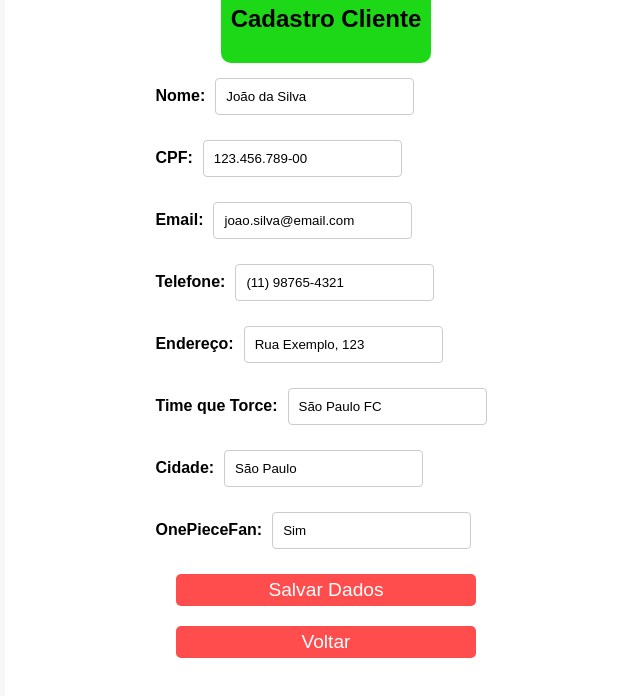
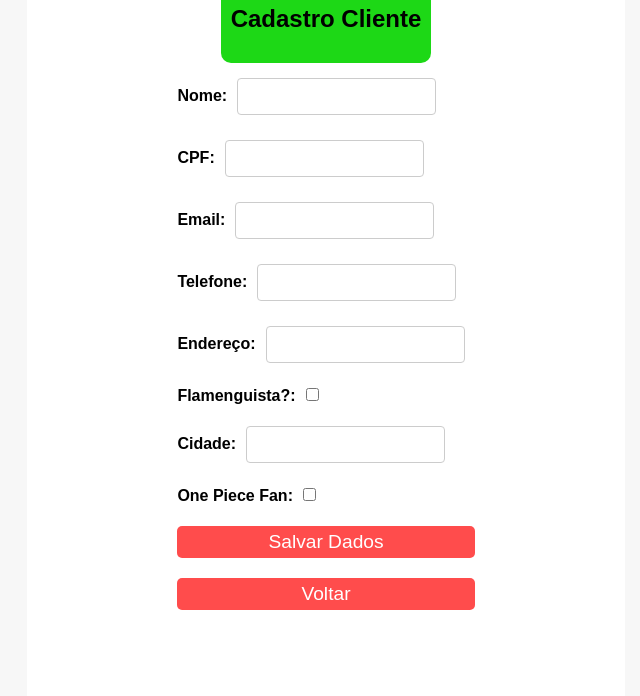
Before and after one commit to Icarogib/DISBDPerf, a React (Create React App) app: page /cadastrar_cliente in a window 1280 px wide. Shown: the top 696 px of the page, without its empty margins (314-954 px from the left). Built offline with nearby package versions, Linux system fonts and the light colour scheme.

Commit message:
maioria das telas ate adicionar estoque funcionando

```diff
--- a/src/App.js
+++ b/src/App.js
@@ -20,6 +20,8 @@ import VendedorClienteListar from './components/VendedorClienteListar'
 import VendedorEstoque from './components/VendedorEstoque'
 import VendedorEstoqueAlterar from './components/VendedorEstoqueAlterar'
 import VendedorEstoqueCadastrar from './components/VendedorEstoqueCadastrar'
+import VendedorEstoqueListar from './components/VendedorEstoqueListar'
+import VendedorEstoqueRemover from './components/VendedorEstoqueRemover'
 
 //import ClienteList from './components/listaClientes'; // Ajuste o caminho conforme necessário
 //esse import listaclientes eh para o comentado abaixo.
@@ -52,6 +54,8 @@ function App() {
           <Route path="/vendedor_dashboard" element={<AppHomeVendedor/>} />
           <Route path="/gerenciar_cliente" element={<VendedorCliente/>} />
           <Route path="/cadastrar_cliente" element={<VendedorClienteCadastrar/>} />
+          <Route path="/listar_produtos" element={<VendedorEstoqueListar/>} />
+          <Route path="/remover_produto" element={<VendedorEstoqueRemover/>} />
           <Route path="/remover_cliente" element={<VendedorClienteRemover/>} />
           <Route path="/listar_clientes" element={<VendedorClienteListar/>} />
           <Route path="/gerenciar_estoque" element={<VendedorEstoque/>} />
--- a/src/components/AppHomeVendedor.js
+++ b/src/components/AppHomeVendedor.js
@@ -46,7 +46,6 @@ function AppHomeVendedor() {
       <div className="button_clientes">
       <button onClick={() => navigate('/gerenciar_cliente')}>Gerenciar Clientes</button>
         <button onClick={() => navigate('/gerenciar_estoque')}>Gerenciar Estoque</button>
-        <button onClick={() => navigate('/autorizar_pedido')}>Gerenciar Pedidos</button>
         <button onClick={() => navigate('/')}>Sair</button>
         </div>
       </div>
--- a/src/components/LoginCliente.js
+++ b/src/components/LoginCliente.js
@@ -21,7 +21,7 @@ function LoginCliente() {
           // Armazena o CPF no localStorage após login bem-sucedido
           localStorage.setItem('clienteCpf', cpf);
           localStorage.setItem('clienteID', response.data.cliente.id);
-          console.log('data: ', response.data);
+          //console.log('data: ', response.data);
           navigate('/cliente_dashboard');
         } else {
           // Se a autenticação falhar, exibe a mensagem de erro
--- a/src/components/LoginVendedor.js
+++ b/src/components/LoginVendedor.js
@@ -34,7 +34,7 @@ function LoginVendedor() {
 
   return (
     <div className="login-container">
-      <h2>Login de Cliente</h2>
+      <h2>Login de Vendedor</h2>
       <input
         type="text"
         placeholder="Digite seu CPF"
--- a/src/components/VendedorClienteCadastrar.js
+++ b/src/components/VendedorClienteCadastrar.js
@@ -4,30 +4,32 @@ import '../App.css';
 import { useNavigate } from 'react-router-dom';
 
 function CadastrarClientes() {
+  // Inicializa dadosCliente com um objeto contendo as propriedades esperadas
   const [dadosCliente, setDadosCliente] = useState({
-    nome: 'João da Silva',
-    cpf: '123.456.789-00',
-    email: 'joao.silva@email.com',
-    telefone: '(11) 98765-4321',
-    endereco: 'Rua Exemplo, 123',
-    timeTorce: 'São Paulo FC',
-    cidade: 'São Paulo',
-    onePieceFan: 'Sim',
+    nome: '',
+    cpf: '',
+    email: '',
+    telefone: '',
+    endereco: '',
+    cidade: '',
+    torce_fla: false,
+    onepiece: false,
   });
 
-  const [editando, setEditando] = useState(true); // Estado para saber se o usuário está em modo de edição
+  const [editando, setEditando] = useState(true);
   const navigate = useNavigate();
 
-  // Função para salvar as alterações
+  // Função para salvar os dados do cliente
   const handleSalvar = async () => {
     try {
       // Fazendo a requisição POST para salvar os dados do cliente no backend
-      const response = await axios.post('https://api.exemplo.com/clientes', dadosCliente); // Ajuste a URL para o seu backend
+      console.log(dadosCliente);
+      const response = await axios.post('http://localhost:3001/cliente', dadosCliente);
       console.log('Dados salvos com sucesso:', response.data);
 
       setEditando(false);
       alert('Dados atualizados com sucesso!');
-      navigate('/dados_pessoais');
+      navigate('/vendedor_dashboard');
     } catch (error) {
       console.error('Erro ao salvar dados:', error);
       alert('Ocorreu um erro ao salvar os dados. Tente novamente.');
@@ -83,12 +85,13 @@ function CadastrarClientes() {
               dadosCliente.endereco
             )}
           </p>
-          <p><strong>Time que Torce:</strong>
-            {editando ? (
-              <input type="text" name="timeTorce" value={dadosCliente.timeTorce} onChange={handleChange} />
-            ) : (
-              dadosCliente.timeTorce
-            )}
+          <p><strong>Flamenguista?:</strong>
+            <input
+              type="checkbox"
+              name="torce_fla"
+              checked={dadosCliente.torce_fla}
+              onChange={(e) => handleChange({ target: { name: 'torce_fla', value: e.target.checked } })}
+            />
           </p>
           <p><strong>Cidade:</strong>
             {editando ? (
@@ -97,12 +100,13 @@ function CadastrarClientes() {
               dadosCliente.cidade
             )}
           </p>
-          <p><strong>OnePieceFan:</strong>
-            {editando ? (
-              <input type="text" name="onePieceFan" value={dadosCliente.onePieceFan} onChange={handleChange} />
-            ) : (
-              dadosCliente.onePieceFan
-            )}
+          <p><strong>One Piece Fan:</strong>
+            <input
+              type="checkbox"
+              name="onepiece"
+              checked={dadosCliente.onepiece}
+              onChange={(e) => handleChange({ target: { name: 'onepiece', value: e.target.checked } })}
+            />
           </p>
         </div>
 
--- a/src/components/VendedorClienteListar.js
+++ b/src/components/VendedorClienteListar.js
@@ -10,7 +10,7 @@ function ListarClientes() {
 
   // Requisição para buscar os clientes do backend
   useEffect(() => {
-    axios.get('http://localhost:5000/clientes') // Alterar para o endpoint correto da API
+    axios.get('http://localhost:3001/cliente') // Alterar para o endpoint correto da API
       .then((response) => {
         setClientes(response.data); // Armazena a resposta da API
       })
--- a/src/components/VendedorClienteRemover.js
+++ b/src/components/VendedorClienteRemover.js
@@ -12,9 +12,9 @@ function RemoverCliente() {
   // Função para buscar o cliente pelo CPF
   const handleBuscarCliente = () => {
     axios
-      .get(`http://localhost:5000/clientes/${cpf}`) // Substituir pela URL correta do backend
+      .get(`http://localhost:3001/cliente/${cpf}`) // Substituir pela URL correta do backend
       .then((response) => {
-        setClienteEncontrado(response.data); // Armazena o cliente retornado
+        setClienteEncontrado(response.data.cliente); // Armazena o cliente retornado
         setMensagem('');
       })
       .catch((error) => {
@@ -28,7 +28,7 @@ function RemoverCliente() {
   const handleRemoverCliente = () => {
     if (clienteEncontrado) {
       axios
-        .delete(`http://localhost:5000/clientes/${clienteEncontrado.cpf}`) // Substituir pela URL correta do backend
+        .delete(`http://localhost:3001/cliente/${clienteEncontrado.id}`) // Substituir pela URL correta do backend
         .then(() => {
           setMensagem(`Cliente ${clienteEncontrado.nome} foi removido com sucesso.`);
           setClienteEncontrado(null); // Limpa a informação do cliente após remover
--- a/src/components/VendedorEstoqueAlterar.js
+++ b/src/components/VendedorEstoqueAlterar.js
@@ -12,7 +12,7 @@ function AlterarEstoque() {
   // Função para buscar item pelo nome no banco de dados
   const handleBusca = () => {
     axios
-      .get(`http://localhost:5000/produtos/nome/${busca}`) // Substitua pela URL do seu backend
+      .get(`http://localhost:3001/produto/nome/${busca}`) // Substitua pela URL do seu backend
       .then((response) => {
         if (response.data) {
           setProdutoSelecionado(response.data);
--- a/src/components/VendedorEstoqueListar.js
+++ b/src/components/VendedorEstoqueListar.js
@@ -1,13 +1,13 @@
 import React, { useState, useEffect } from 'react';
 import axios from 'axios';
-import '../styles/ListarProdutos.css'; // Importa o CSS específico
+//import '../styles/ListarProdutos.css'; // Importa o CSS específico
 
 function ListarProdutos() {
   const [produtos, setProdutos] = useState([]);
 
   useEffect(() => {
     // Fazendo a requisição para buscar os produtos
-    axios.get('http://seu-servidor-api.com/produtos')
+    axios.get('http://localhost:3001/produtos')
       .then((response) => {
         setProdutos(response.data);
       })
--- a/src/components/VendedorEstoqueRemover.js
+++ b/src/components/VendedorEstoqueRemover.js
@@ -1,6 +1,6 @@
 import React, { useState, useEffect } from 'react';
 import axios from 'axios';
-import '../styles/RemoverProduto.css'; // Importa o CSS específico
+//import '../styles/RemoverProduto.css'; // Importa o CSS específico
 
 function RemoverProduto() {
   const [produtos, setProdutos] = useState([]);
--- a/src/logica/main.js
+++ b/src/logica/main.js
@@ -45,7 +45,7 @@ app.use(cors());
 app.get('/cliente', (req, res) => {
   const crud = new CRUD(connection);
   crud.listar('cliente', (cliente) => {
-    console.log(cliente);
+    //console.log(cliente);
     res.json(cliente);
   });
 });
@@ -102,10 +102,9 @@ app.put('/cliente/:id', (req, res) => {
   const { id } = req.params;
   const { nome, cpf, email, endereco, cidade, telefone, torce_fla, onepiece } = req.body;
   const clienteAtualizado = new Cliente(id, nome, cpf, email, endereco, cidade, telefone, torce_fla, onepiece);
-  console.log(clienteAtualizado);
+  //console.log(clienteAtualizado);
   crud.atualizar('cliente', id, clienteAtualizado, (result) => {
     if(result.affectedRows == 0){
-      console.log(result);
         res.json({ message: 'Cliente não encontrado' });
     }
     else
```
Also changed, not shown: src/components/VendedorEstoqueCadastrar.js (+5 -5 lines), 2 other files (tests, documents, lock files or other folders).
